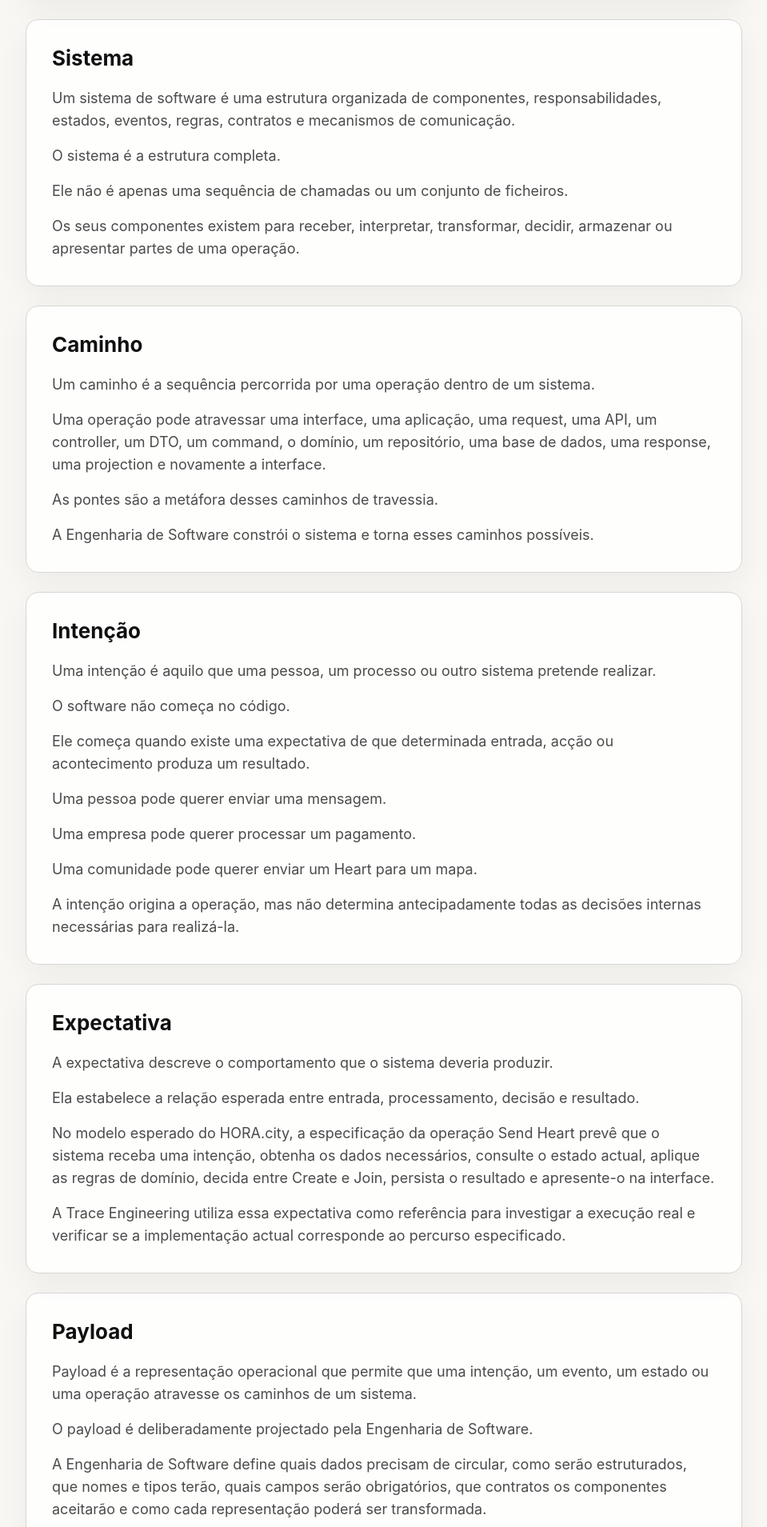
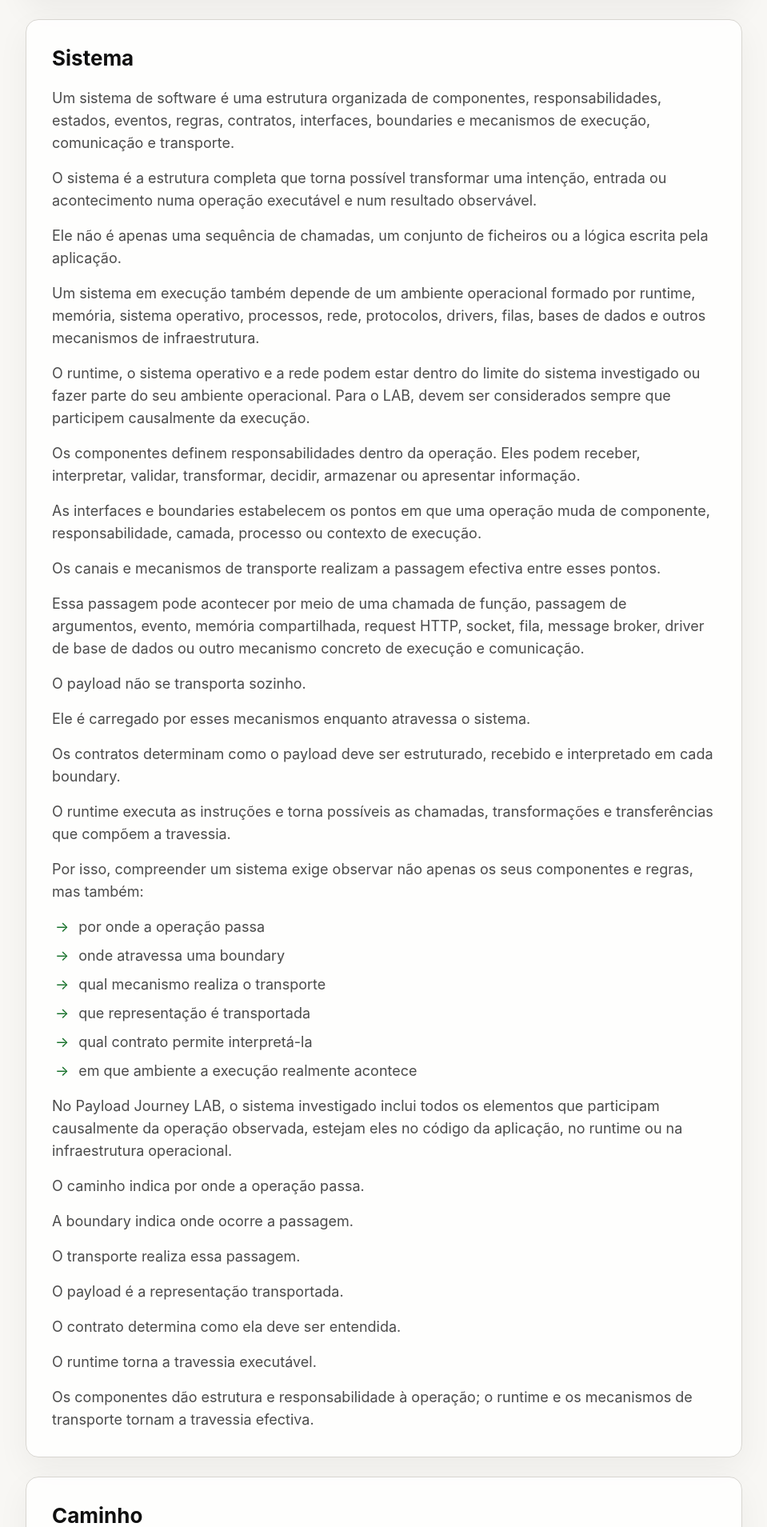
Before and after one commit to valleria-web/PayloadJourneyLAB, a Next.js app: page /lab-definitions in a window 1280 px wide. Shown: the part 1711-3620 px from the top of the page at 80% size, without its empty margins (16-975 px from the left). Built offline with nearby package versions, Linux system fonts and the light colour scheme.

Commit message:
lab definitions

```diff
--- a/content/lab-definitions.ts
+++ b/content/lab-definitions.ts
@@ -43,13 +43,39 @@ export const labDefinitions = [
     id: "sistema",
     title: "Sistema",
     summary:
-      "O sistema é a estrutura completa formada por componentes, responsabilidades, estados, eventos, regras, contratos, interfaces e mecanismos de persistência.",
+      "O sistema reúne componentes, responsabilidades e contratos; o runtime e os mecanismos de transporte tornam a sua travessia efectiva.",
     homepage: true,
     blocks: [
-      "Um sistema de software é uma estrutura organizada de componentes, responsabilidades, estados, eventos, regras, contratos e mecanismos de comunicação.",
-      "O sistema é a estrutura completa.",
-      "Ele não é apenas uma sequência de chamadas ou um conjunto de ficheiros.",
-      "Os seus componentes existem para receber, interpretar, transformar, decidir, armazenar ou apresentar partes de uma operação.",
+      "Um sistema de software é uma estrutura organizada de componentes, responsabilidades, estados, eventos, regras, contratos, interfaces, boundaries e mecanismos de execução, comunicação e transporte.",
+      "O sistema é a estrutura completa que torna possível transformar uma intenção, entrada ou acontecimento numa operação executável e num resultado observável.",
+      "Ele não é apenas uma sequência de chamadas, um conjunto de ficheiros ou a lógica escrita pela aplicação.",
+      "Um sistema em execução também depende de um ambiente operacional formado por runtime, memória, sistema operativo, processos, rede, protocolos, drivers, filas, bases de dados e outros mecanismos de infraestrutura.",
+      "O runtime, o sistema operativo e a rede podem estar dentro do limite do sistema investigado ou fazer parte do seu ambiente operacional. Para o LAB, devem ser considerados sempre que participem causalmente da execução.",
+      "Os componentes definem responsabilidades dentro da operação. Eles podem receber, interpretar, validar, transformar, decidir, armazenar ou apresentar informação.",
+      "As interfaces e boundaries estabelecem os pontos em que uma operação muda de componente, responsabilidade, camada, processo ou contexto de execução.",
+      "Os canais e mecanismos de transporte realizam a passagem efectiva entre esses pontos.",
+      "Essa passagem pode acontecer por meio de uma chamada de função, passagem de argumentos, evento, memória compartilhada, request HTTP, socket, fila, message broker, driver de base de dados ou outro mecanismo concreto de execução e comunicação.",
+      "O payload não se transporta sozinho.",
+      "Ele é carregado por esses mecanismos enquanto atravessa o sistema.",
+      "Os contratos determinam como o payload deve ser estruturado, recebido e interpretado em cada boundary.",
+      "O runtime executa as instruções e torna possíveis as chamadas, transformações e transferências que compõem a travessia.",
+      "Por isso, compreender um sistema exige observar não apenas os seus componentes e regras, mas também:",
+      [
+        "por onde a operação passa",
+        "onde atravessa uma boundary",
+        "qual mecanismo realiza o transporte",
+        "que representação é transportada",
+        "qual contrato permite interpretá-la",
+        "em que ambiente a execução realmente acontece",
+      ],
+      "No Payload Journey LAB, o sistema investigado inclui todos os elementos que participam causalmente da operação observada, estejam eles no código da aplicação, no runtime ou na infraestrutura operacional.",
+      "O caminho indica por onde a operação passa.",
+      "A boundary indica onde ocorre a passagem.",
+      "O transporte realiza essa passagem.",
+      "O payload é a representação transportada.",
+      "O contrato determina como ela deve ser entendida.",
+      "O runtime torna a travessia executável.",
+      "Os componentes dão estrutura e responsabilidade à operação; o runtime e os mecanismos de transporte tornam a travessia efectiva.",
     ],
   },
   {
@@ -358,6 +384,7 @@ export const homepageLabDefinitions = labDefinitions.filter(
 
 export const labDefinitionsHighlights = [
   "A Engenharia de Software constrói sistemas de software completos.",
+  "Os componentes dão estrutura e responsabilidade à operação; o runtime e os mecanismos de transporte tornam a travessia efectiva.",
   "As pontes são a metáfora dos caminhos de travessia dentro desses sistemas.",
   "O payload transporta uma representação operacional através desses caminhos.",
   "A Trace Engineering conhece o percurso esperado e observa o percurso executado.",
@@ -370,6 +397,7 @@ export const labDefinitionsSynthesis = [
   "Uma intenção origina uma operação.",
   "A Engenharia de Software constrói o sistema completo.",
   "Dentro do sistema, ela define componentes, regras, estados, contratos e caminhos operacionais.",
+  "O runtime executa as instruções e os mecanismos de transporte realizam a passagem efectiva entre boundaries.",
   "As pontes representam esses caminhos de travessia.",
   "O payload transporta uma representação operacional através dos caminhos.",
   "Os componentes interpretam e transformam essa representação.",
```
Also changed, not shown: scripts/verify-lab-definitions.mjs (+20 -0 lines).
